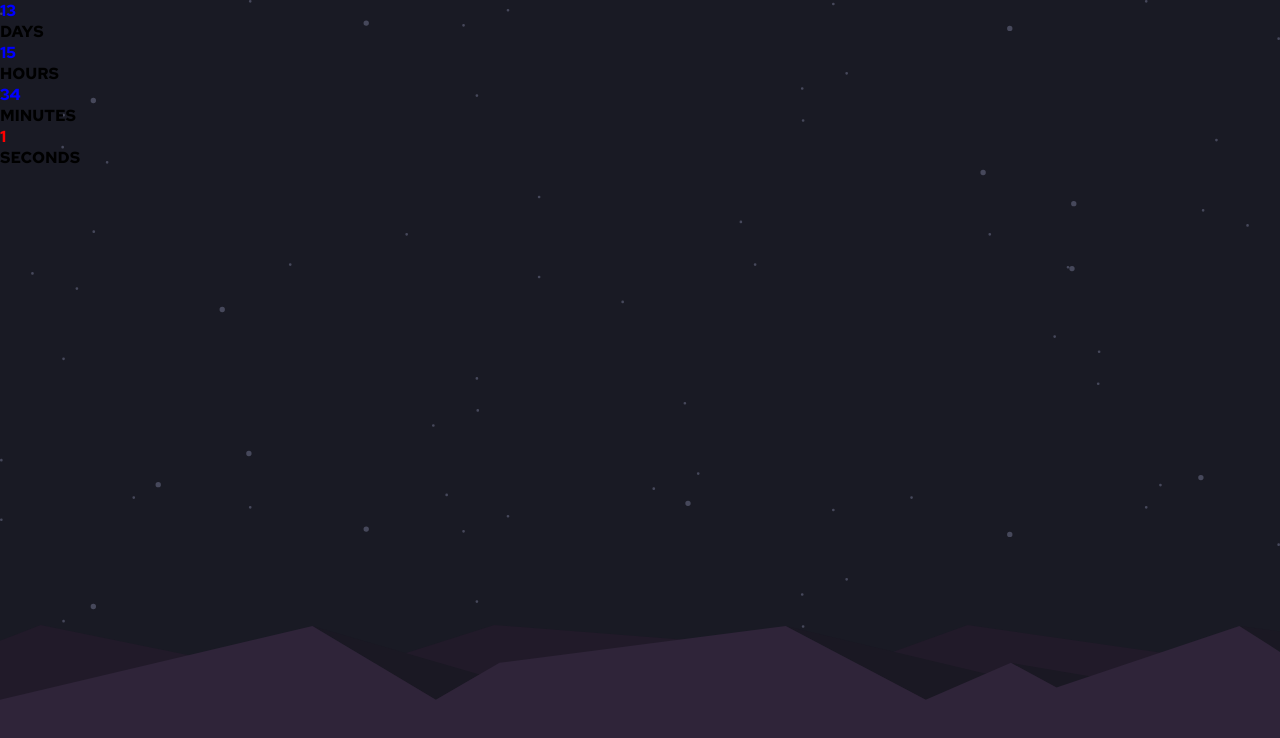
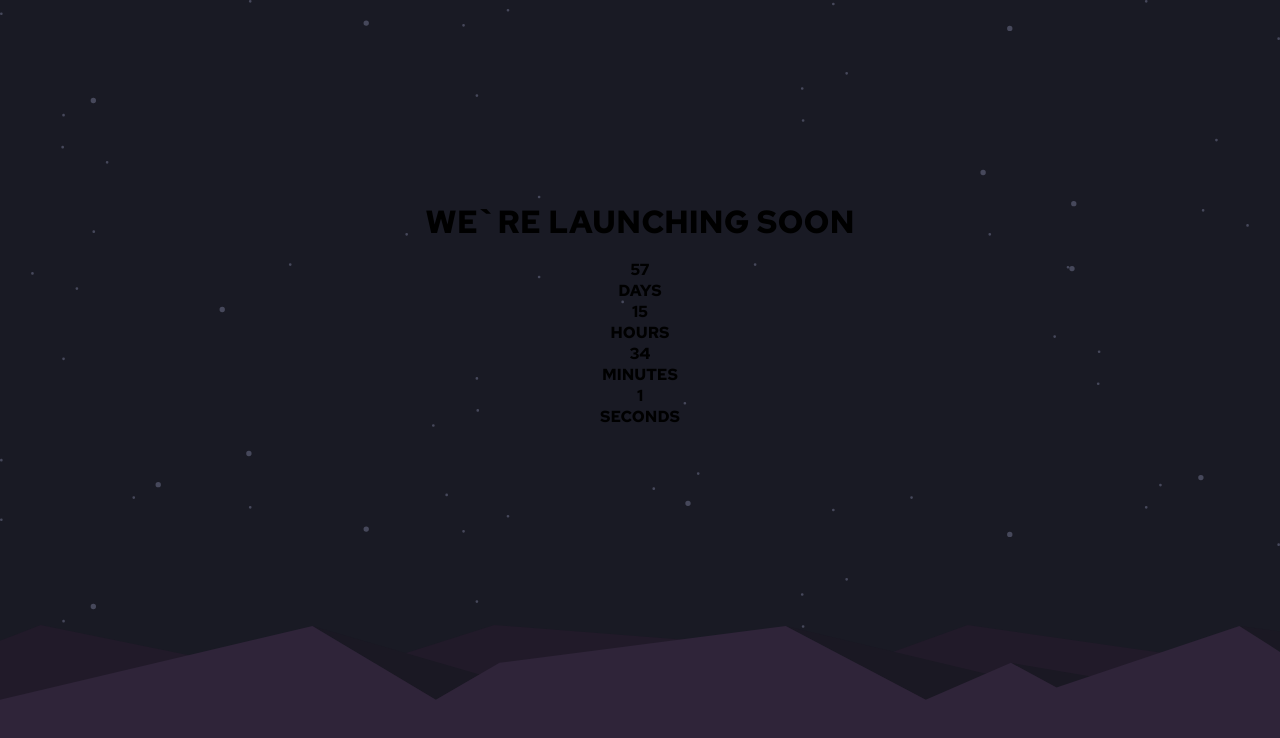
Before and after one commit to Mateeb11/launch-countdown-timer, a React (Vite) app: page / in a window 1280 px wide. Shown: the top 738 px of the page. Built offline with nearby package versions, Linux system fonts and the light colour scheme.

Commit message:
Centering the page content

```diff
--- a/src/App.scss
+++ b/src/App.scss
@@ -12,6 +12,10 @@ html {
     background-size: contain;
   }
 }
+
+body {
+  height: 100%;
+}
 // .background {
 //   position: absolute;
 //   bottom: 0;
--- a/src/Components/Countdown/Countdown.jsx
+++ b/src/Components/Countdown/Countdown.jsx
@@ -3,6 +3,7 @@ import classes from "./Countdown.module.scss";
 import { useState } from "react";
 
 import Number from "./Number";
+import { Title } from "../Title/Title";
 
 export default function Countdown() {
   const [days, setDays] = useState();
@@ -10,7 +11,7 @@ export default function Countdown() {
   const [minutes, setMinutes] = useState();
   const [seconds, setSeconds] = useState();
 
-  let countDownDate = new Date("Sep 6, 2023 12:00:00").getTime();
+  let countDownDate = new Date("Oct 20, 2023 12:00:00").getTime();
 
   setInterval(() => {
     let now = new Date().getTime();
@@ -26,11 +27,14 @@ export default function Countdown() {
     s != seconds && setSeconds(s);
   }, 1000);
   return (
-    <>
-      <Number number={days} type={"DAYS"}></Number>
-      <Number number={hours} type={"HOURS"}></Number>
-      <Number number={minutes} type={"MINUTES"}></Number>
-      <Number number={seconds} type={"SECONDS"}></Number>
-    </>
+    <div className={classes.container}>
+      <Title></Title>
+      <div>
+        <Number number={days} type={"DAYS"}></Number>
+        <Number number={hours} type={"HOURS"}></Number>
+        <Number number={minutes} type={"MINUTES"}></Number>
+        <Number number={seconds} type={"SECONDS"}></Number>
+      </div>
+    </div>
   );
 }
--- a/src/Components/Countdown/Countdown.module.scss
+++ b/src/Components/Countdown/Countdown.module.scss
@@ -1,3 +1,12 @@
-.test {
-  color: red;
+.container {
+  position: absolute;
+
+  top: 25%;
+  left: 0;
+  right: 0;
+
+  display: grid;
+
+  gap: 1em;
+  text-align: center;
 }
--- a/src/Components/Countdown/Number.jsx
+++ b/src/Components/Countdown/Number.jsx
@@ -2,20 +2,9 @@ import { useEffect, useState } from "react";
 import classes from "./Number.module.scss";
 
 export default function Number({ number, type }) {
-  const [c, setC] = useState();
-
-  useEffect(() => {
-    console.log(type);
-
-    setTimeout(() => {
-      setC(`${classes.number}`);
-    }, 1000);
-    setC(`${classes.nothing}`);
-  }, [number]);
-
   return (
-    <div>
-      <p className={c}>{number}</p> <p>{type}</p>
+    <div className={classes.container}>
+      <p>{number}</p> <p>{type}</p>
     </div>
   );
 }
--- a/src/Components/Countdown/Number.module.scss
+++ b/src/Components/Countdown/Number.module.scss
@@ -1,9 +1,2 @@
-.number {
-  transform: rotate(360deg);
-  transition: transform 0.5s ease;
-  color: blue;
+.container {
 }
-.nothing {
-  transform: none;
-  color: red;
-}
--- /dev/null
+++ b/src/Components/Title/Title.jsx
@@ -0,0 +1,9 @@
+import classes from "./Title.module.scss";
+
+export function Title() {
+  return (
+    <>
+      <h1>WE`RE LAUNCHING SOON</h1>
+    </>
+  );
+}
```
Also changed, not shown: src/Components/Title/Title.module.scss (added).
